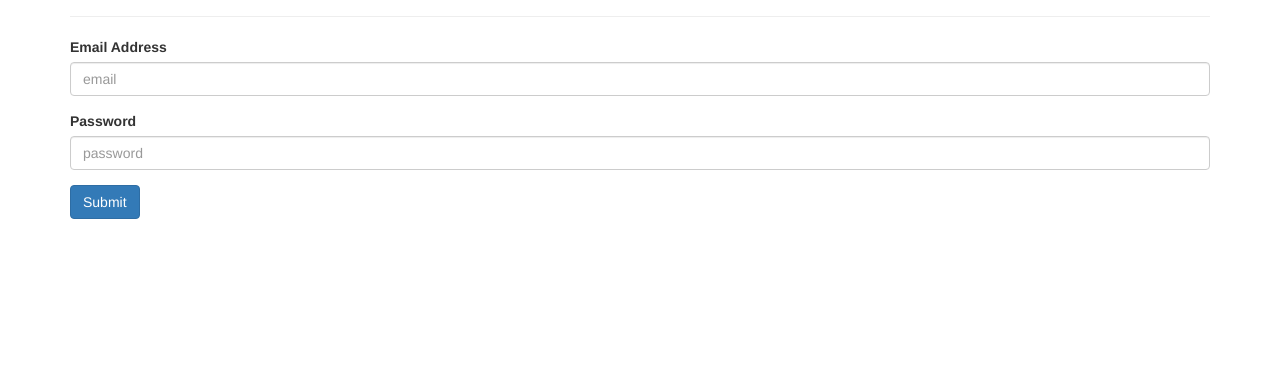
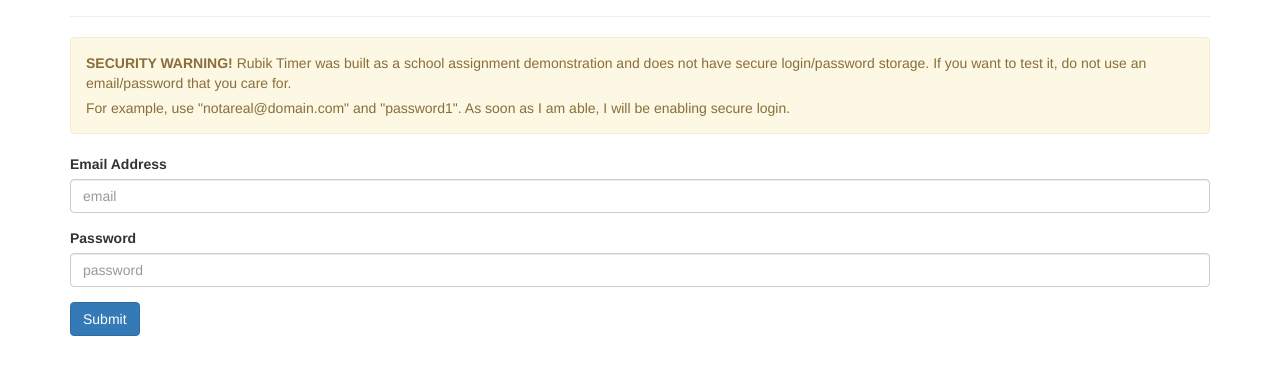
Before and after one commit to axis7818/RubikTimer, a plain HTML site: page public/index.html at #!/login in a window 1280 px wide. Shown: the part 83-458 px from the top of the page. Drawn offline with nearby package versions, Linux system fonts and the light colour scheme; some packages are replaced by stand-ins of ours; a script that the page names is missing.

Commit message:
add security warning

```diff
--- a/public/Account/login.template.html
+++ b/public/Account/login.template.html
@@ -3,6 +3,11 @@
       <div class="page-header">
          <h1>Login</h1>
       </div>
+   </div>
+   <div class="col-md-12">
+
+      <security-warning></security-warning>
+
    </div>
    <div class="col-md-12">
 
--- a/public/rubikApp.js
+++ b/public/rubikApp.js
@@ -11,3 +11,10 @@
       return types[input];
    };
 });
+
+app.directive("securityWarning", function() {
+   return {
+      restrict: 'E',
+      templateUrl: "securityWarning.template.html",
+   };
+});
--- /dev/null
+++ b/public/securityWarning.template.html
@@ -0,0 +1,11 @@
+<div class="alert alert-warning" role="alert">
+   <p>
+      <strong>SECURITY WARNING!</strong>
+      Rubik Timer was built as a school assignment demonstration and does not have secure login/password storage.
+      If you want to test it, do not use an email/password that you care for.
+   </p>
+   <p>
+      For example, use "notareal@domain.com" and "password1".
+      As soon as I am able, I will be enabling secure login.
+   </p>
+</div>
```
Also changed, not shown: public/Account/register.template.html (+5 -0 lines).
